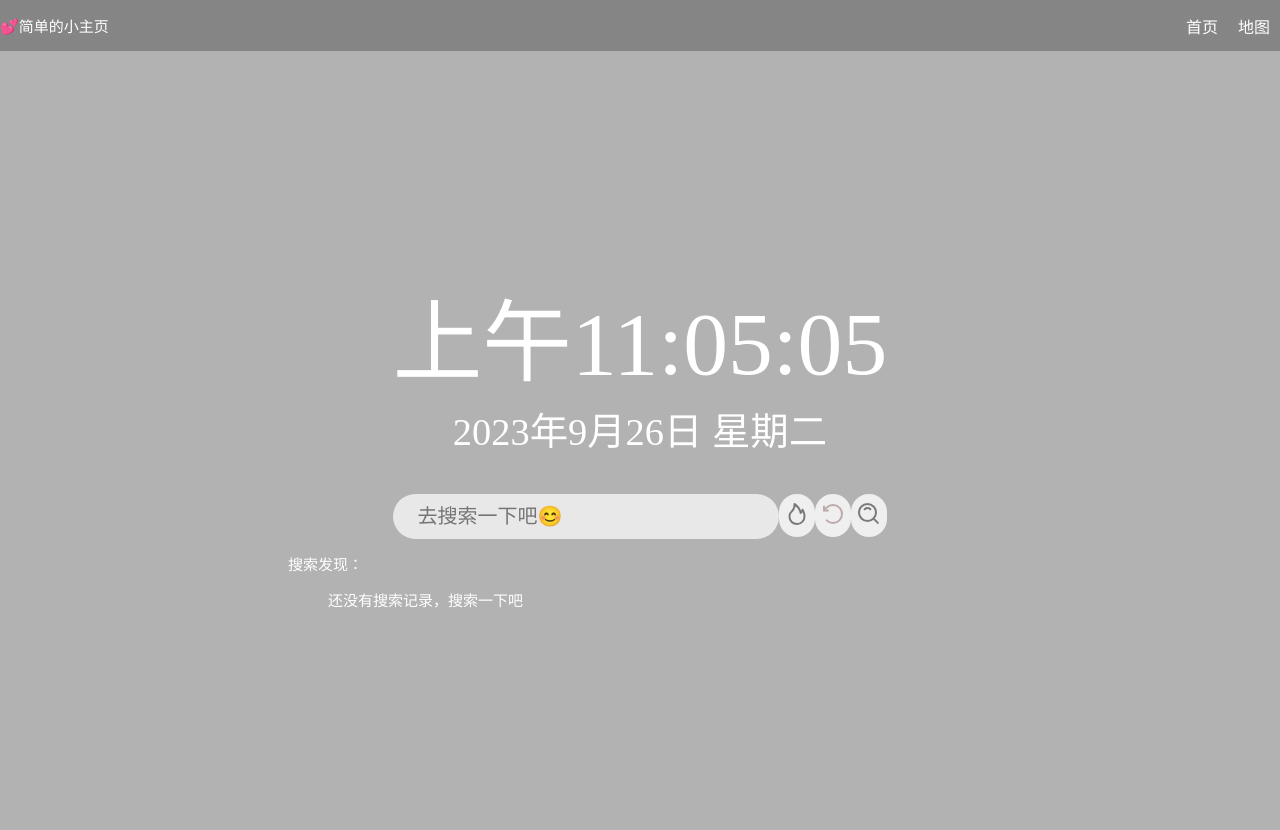
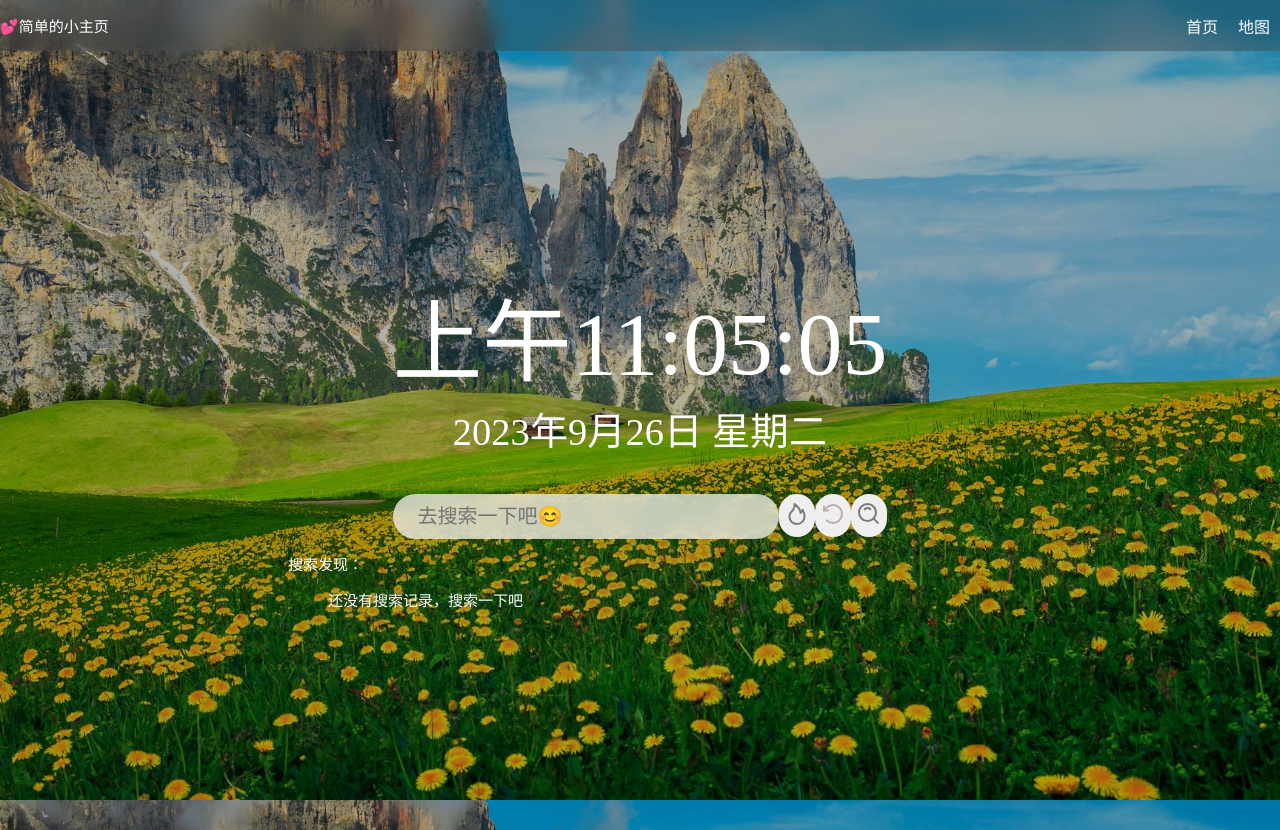
Before and after one commit to Gayloc/gayloc.github.io, a plain HTML site: page simple-home-page/index.html in a window 1280 px wide. Drawn offline with Linux system fonts and the light colour scheme; no server answers.

Commit message:
fix:修复因改变目录导致的背景图片丢失

```diff
--- a/simple-home-page/css/style.css
+++ b/simple-home-page/css/style.css
@@ -53,7 +53,7 @@ ul.nav li:hover {
 }
 
 body {
-    background: url("./src/RW198v3.jpeg") no-repeat center center fixed;
+    background: url("./../src/RW198v3.jpeg") no-repeat center center fixed;
     background-size: cover;
     background-color: rgba(0, 0, 0, 0.3);
     background-blend-mode: multiply;
```
